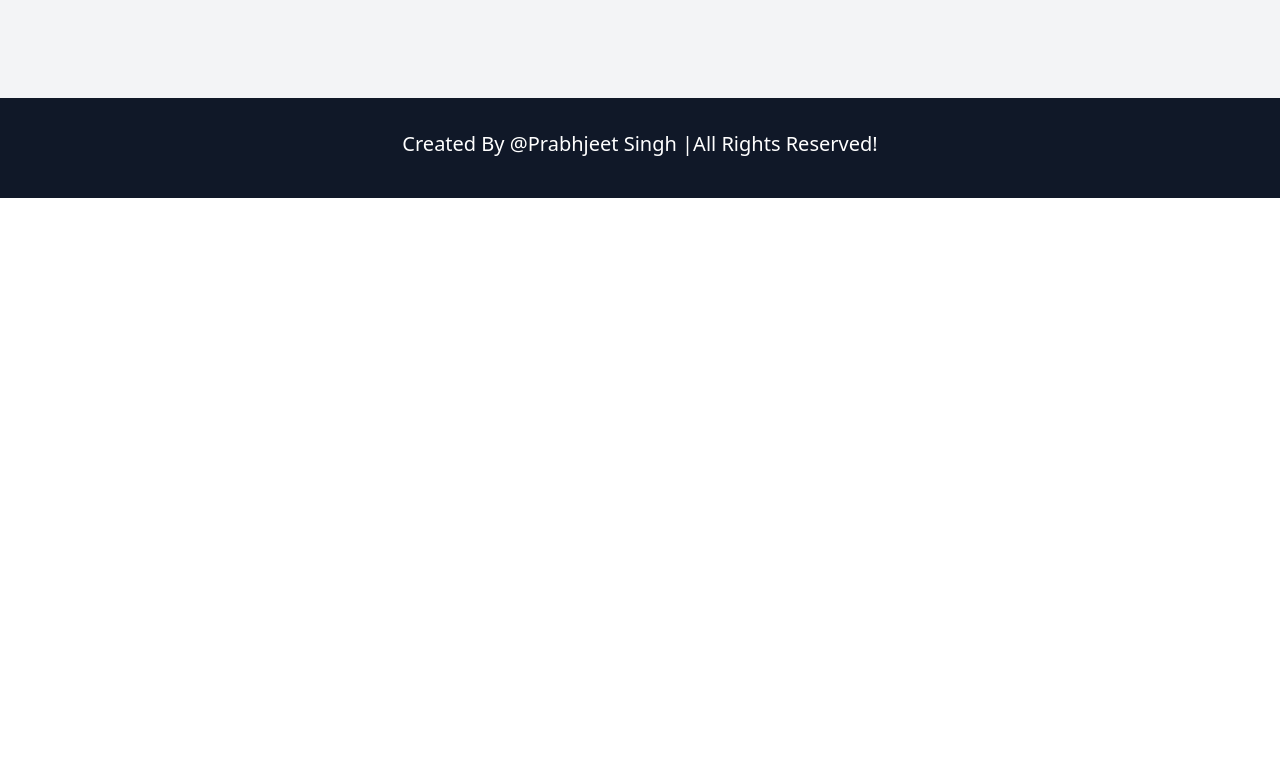
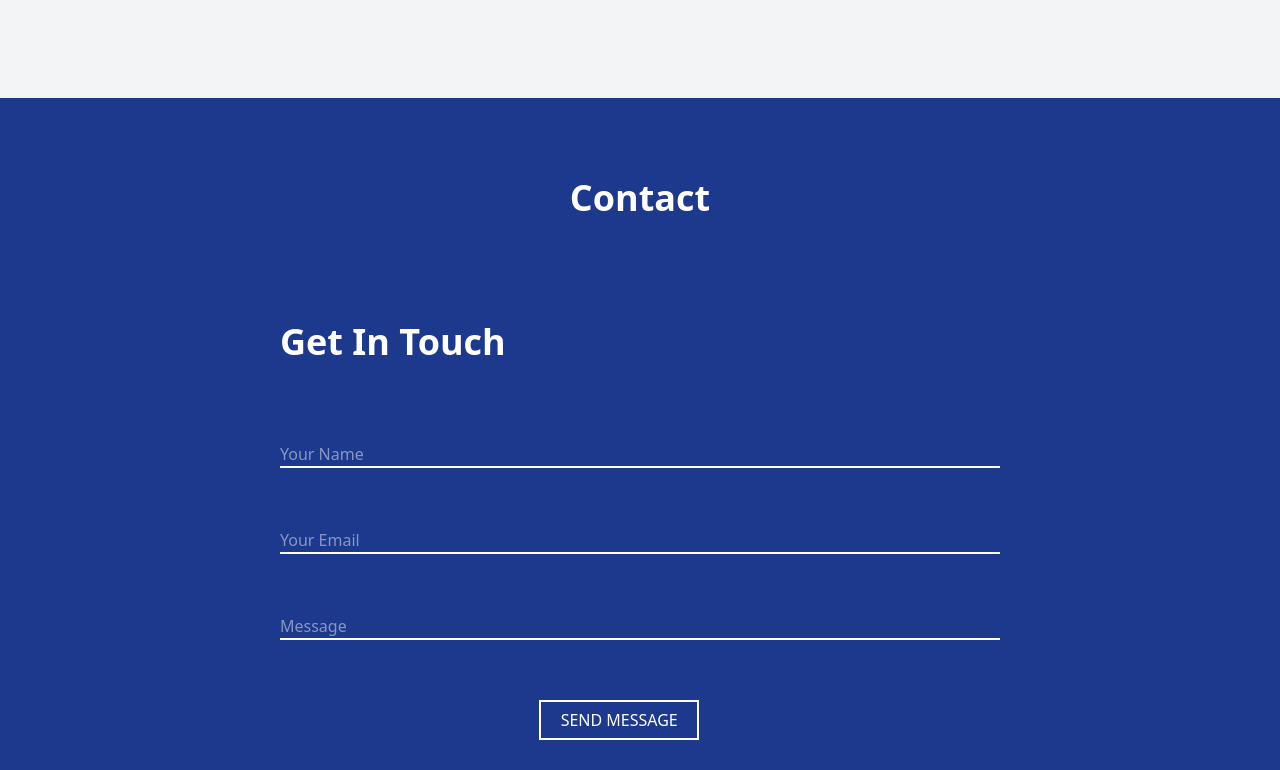
Before and after one commit to prabhjeet127s/Portfolio, a React (Vite) app: page / in a window 1280 px wide. Shown: the part 3910-4680 px from the top of the page. Before the commit the page ends 4108 px from the top, so only its background shows below. Built offline with nearby package versions, Linux system fonts and the light colour scheme.

Commit message:
ui fixing

```diff
--- a/src/components/Contact.jsx
+++ b/src/components/Contact.jsx
@@ -49,7 +49,7 @@ const Contact = () => {
   }
   return (
     <>
-      <div className='   lg:h-screen md:h-auto sm:h-auto  bg-blue-900'>    {/*main*/}
+      <div className='   min-h-screen  bg-blue-900'>    {/*main*/}
 
 
 
--- a/src/components/Home.jsx
+++ b/src/components/Home.jsx
@@ -32,7 +32,7 @@ const Home = () => {
         <Experience />
         <Education />
         <Project />
-
+        <Contact />
 
 
 
```
